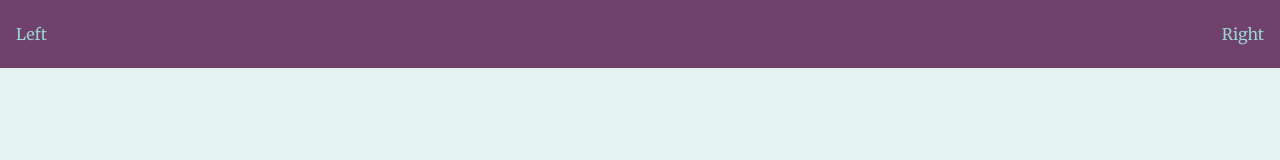
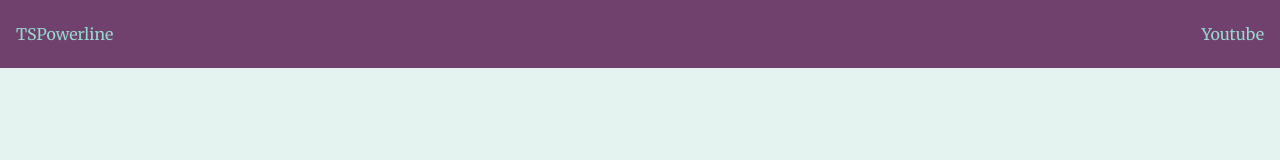
Before and after one commit to seanmcquaid/grudge-match-countdown, a React (Create React App) app: page / in a window 1280 px wide. Shown: the top 160 px of the page. Built offline with nearby package versions, Linux system fonts and the light colour scheme.

Commit message:
basic styling for the site is now done, only need to create the actual stream link and style it, then this is ready to deploy

```diff
--- a/src/components/Navbar/Navbar.js
+++ b/src/components/Navbar/Navbar.js
@@ -6,10 +6,14 @@ const Navbar = props => {
     return (
         <div className={styles.navbarContainer}>
             <div className={styles.navLeft}>
-                <Text navBarText={true} leftNav={true}>Left</Text>
+                <Text navBarText={true} leftNav={true}>
+                    <span>T</span><span>S</span>Powerline
+                </Text>
             </div>
             <div className={styles.navRight}>
-                <Text navBarText={true} rightNav={true}>Right</Text>
+                <Text navBarText={true} rightNav={true}>
+                    <a className={styles.navRightLink} rel="noopener noreferrer" href="https://www.youtube.com/channel/UC2INmP2FrP9Zv_4QfOrmKww/featured" target="_blank">Youtube</a>
+                </Text>
             </div>
         </div>
     )
--- a/src/components/Navbar/Navbar.module.css
+++ b/src/components/Navbar/Navbar.module.css
@@ -21,3 +21,8 @@
     justify-content: flex-end;
     align-content: center;
 }
+
+.navRightLink {
+    text-decoration: none;
+    color : #99d8d0;
+}
```
Also changed, not shown: public/images/powerlineLogo.jpg (added).
